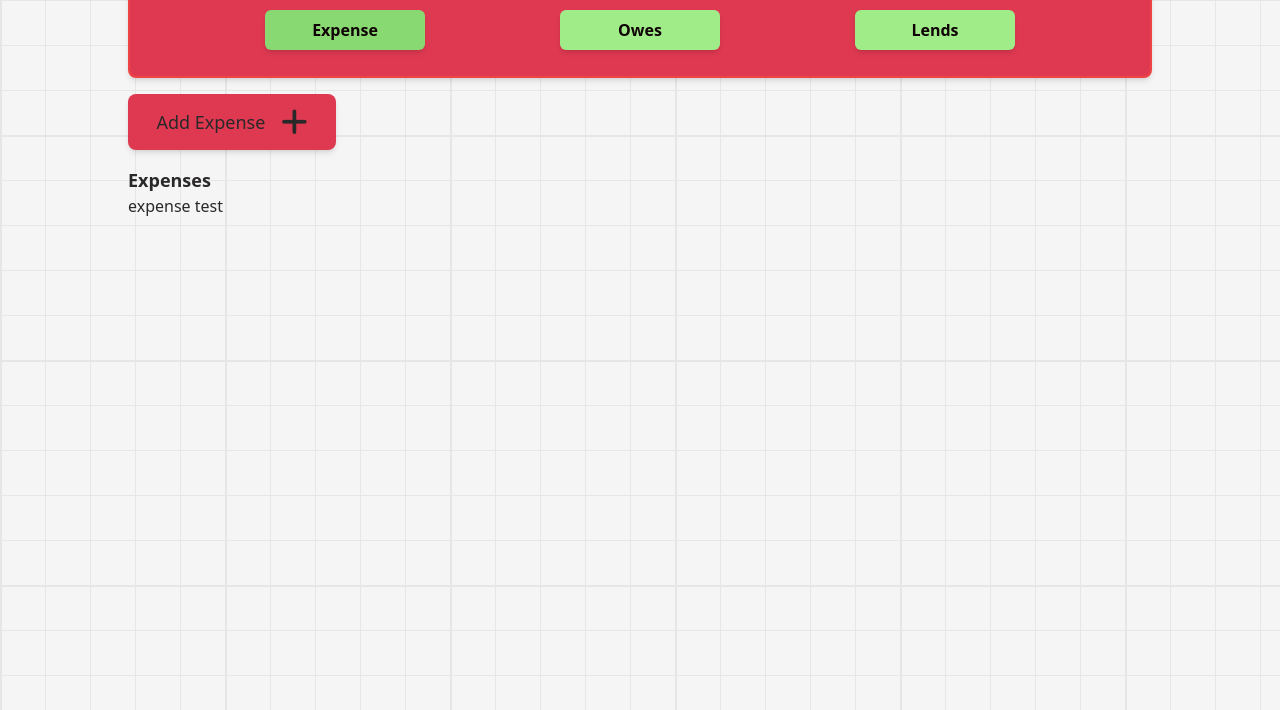
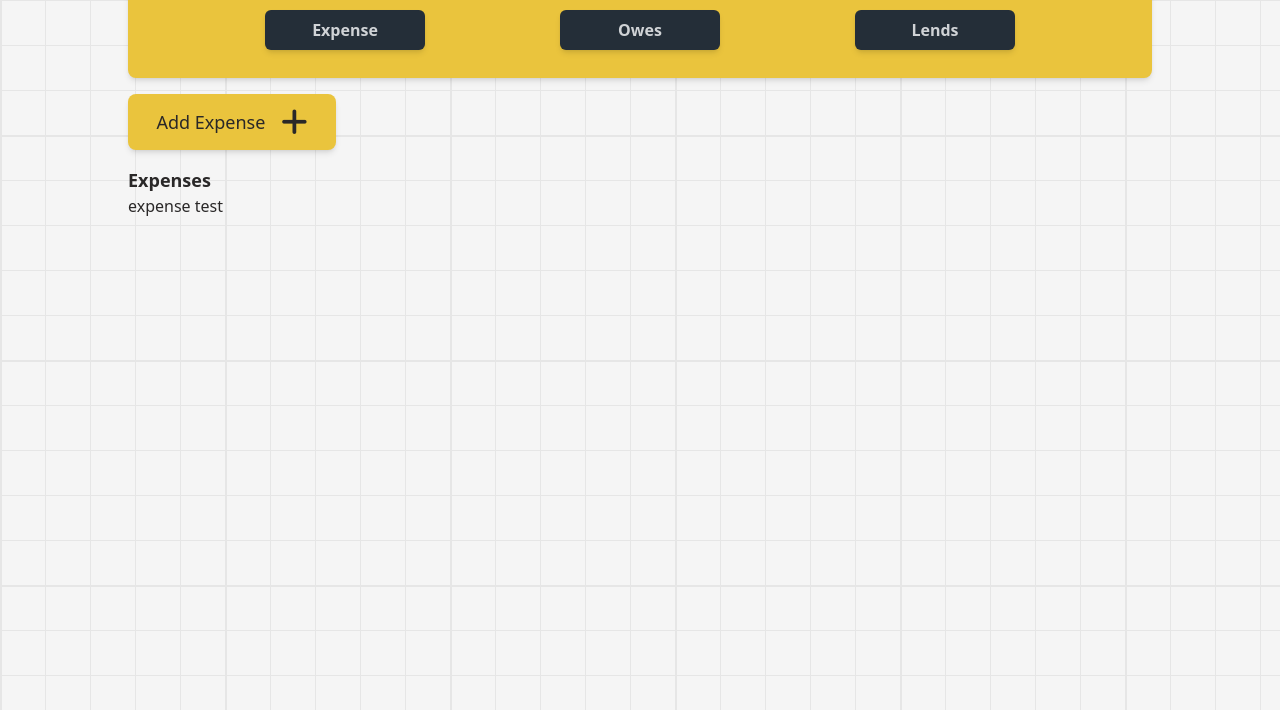
Before and after one commit to Midhun777/expense-tracker, a website: page index.html in a window 1280 px wide. Shown: the part 90-800 px from the top of the page. Drawn offline with Linux system fonts and the light colour scheme; a web font is replaced by a local one.

Commit message:
color update

```diff
--- a/index.html
+++ b/index.html
@@ -44,7 +44,7 @@
 
                     <!-- category navigation -->
                     <div
-                        class="cate-nav h-20 lg:h-24 w-4/5 mx-auto text-textCol bg-priRed border-solid border-2 border-red-500 shadow-md rounded-lg mt-2 flex justify-evenly items-center">
+                        class="cate-nav h-20 lg:h-24 w-4/5 mx-auto text-textCol bg-priRed border-solid border-2 border-[#eac43d] shadow-md rounded-lg mt-2 flex justify-evenly items-center">
                         <a href="#"><button id="expNav"
                                 class="cat-items w-[5em] lg:w-40 h-10 font-semibold bg-secGreenDark rounded-md shadow-md">Expense</button></a>
                         <a href="#"><button id="oweNav"
@@ -172,7 +172,7 @@
                                             <button id="cancelPopup"
                                                 class="close bg-priRed mr-6 w-16 h-8 font-semibold rounded shadow-md">Cancel</button>
                                             <button
-                                                class="bg-secGreen w-16 h-8 font-semibold rounded shadow-md">Add</button>
+                                                class="bg-secGreen w-16 h-8 font-semibold text-textCol rounded shadow-md">Add</button>
                                         </div>
 
                                     </div>
--- a/tailwind.config.js
+++ b/tailwind.config.js
@@ -4,12 +4,12 @@ module.exports = {
   theme: {
     extend: {
       colors: {
-        textCol: '#100305',
+        textCol: '#D0D3D6',
         textColLight: '#2a2828',
         bgCol: '#fef7f8',
-        priRed: '#df3952',
-        secGreen: '#9fec88',
-        secGreenDark:'#89d973',
+        priRed: '#eac43d',
+        secGreen: '#242E38',
+        secGreenDark:'#242E38',
         accGreen: '#50e38f',
       },
     },
```
Also changed, not shown: styles/output.css.
